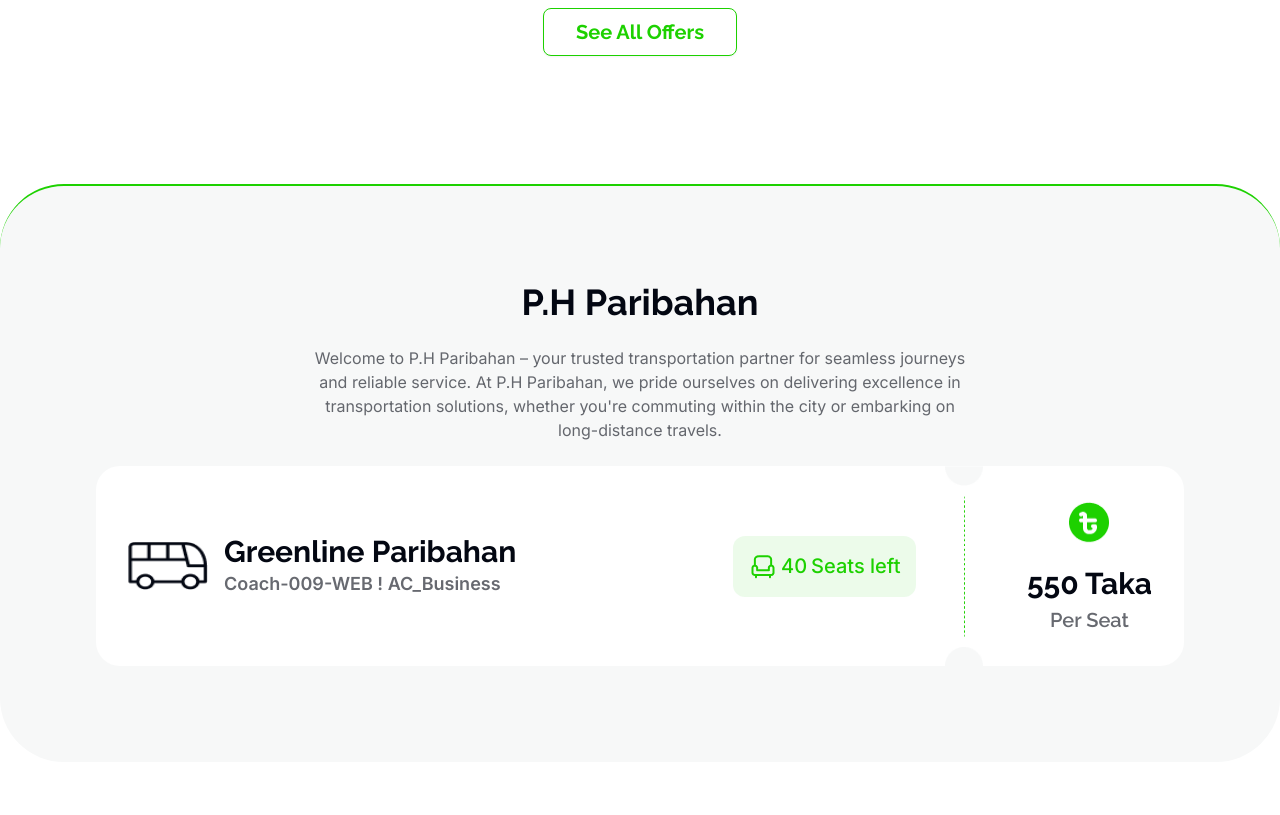
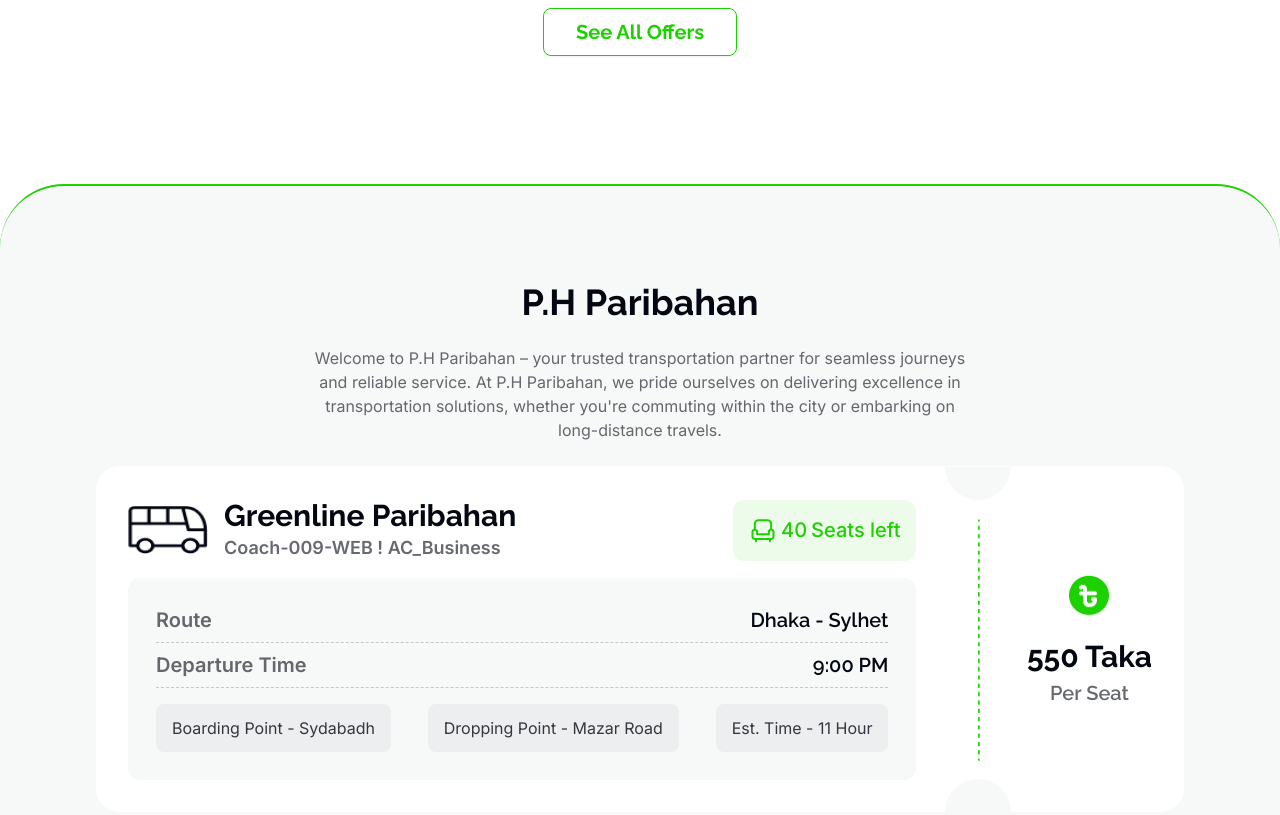
Before and after one commit to JuborajSujon/bus-ticket-check, a plain HTML site: page index.html in a window 1280 px wide. Shown: the part 1212-2027 px from the top of the page. Before the commit the page ends 1974 px from the top, so only its background shows below. Drawn offline with nearby package versions, Linux system fonts and the light colour scheme.

Commit message:
Added transport schedule section

```diff
--- a/index.html
+++ b/index.html
@@ -257,7 +257,8 @@
             <div
               class="p-8 bg-[#FFF] flex items-center justify-between rounded-3xl">
               <!-- Transport schedule -->
-              <div class="flex items-center w-[77%]">
+              <div class="flex flex-col items-center w-[77%] gap-4">
+                <div class="flex justify-between w-full items-center">
                   <div class="flex items-center">
                     <img
                       class="w-20 h-12 mr-4"
@@ -278,6 +279,48 @@
                     <img src="./images/seat-green.png" alt="seat green" />
                     <span>40</span>
                     <span>Seats left</span>
+                  </div>
+                </div>
+                <div class="p-7 w-full bg-[#f7f8f8] rounded-xl">
+                  <div class="flex justify-between items-center">
+                    <span
+                      class="text-xl font-semibold text-clr-primary opacity-60"
+                      >Route</span
+                    >
+                    <span
+                      class="font-raleway text-xl font-semibold text-clr-primary"
+                      >Dhaka - Sylhet</span
+                    >
+                  </div>
+                  <div
+                    class="w-full border-t border-dashed border-clr-primary opacity-20 my-2"></div>
+                  <div class="flex justify-between items-center">
+                    <span
+                      class="text-xl font-semibold text-clr-primary opacity-60"
+                      >Departure Time</span
+                    >
+                    <span
+                      class="font-raleway text-xl font-semibold text-clr-primary"
+                      >9:00 PM</span
+                    >
+                  </div>
+                  <div
+                    class="w-full border-t border-dashed border-clr-primary opacity-20 mt-2 mb-4"></div>
+
+                  <div class="flex justify-between items-center gap-2">
+                    <span
+                      class="text-md text-clr-primary opacity-80 py-3 px-4 bg-[#ebeced] rounded-lg"
+                      >Boarding Point - Sydabadh</span
+                    >
+                    <span
+                      class="text-md text-clr-primary opacity-80 py-3 px-4 bg-[#ebeced] rounded-lg"
+                      >Dropping Point - Mazar Road</span
+                    >
+                    <span
+                      class="text-md text-clr-primary opacity-80 py-3 px-4 bg-[#ebeced] rounded-lg"
+                      >Est. Time - 11 Hour</span
+                    >
+                  </div>
                 </div>
               </div>
               <!-- Ticket Price -->
```
Lines whose indentation alone changed are shown as unchanged.
